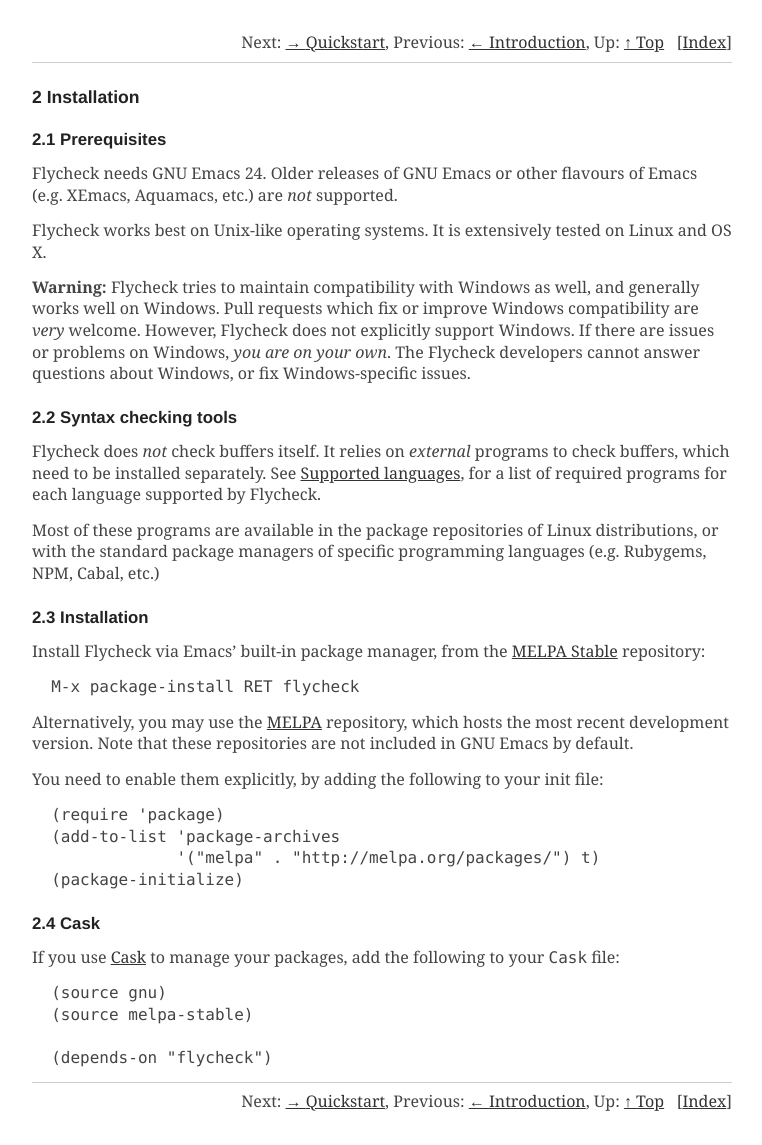
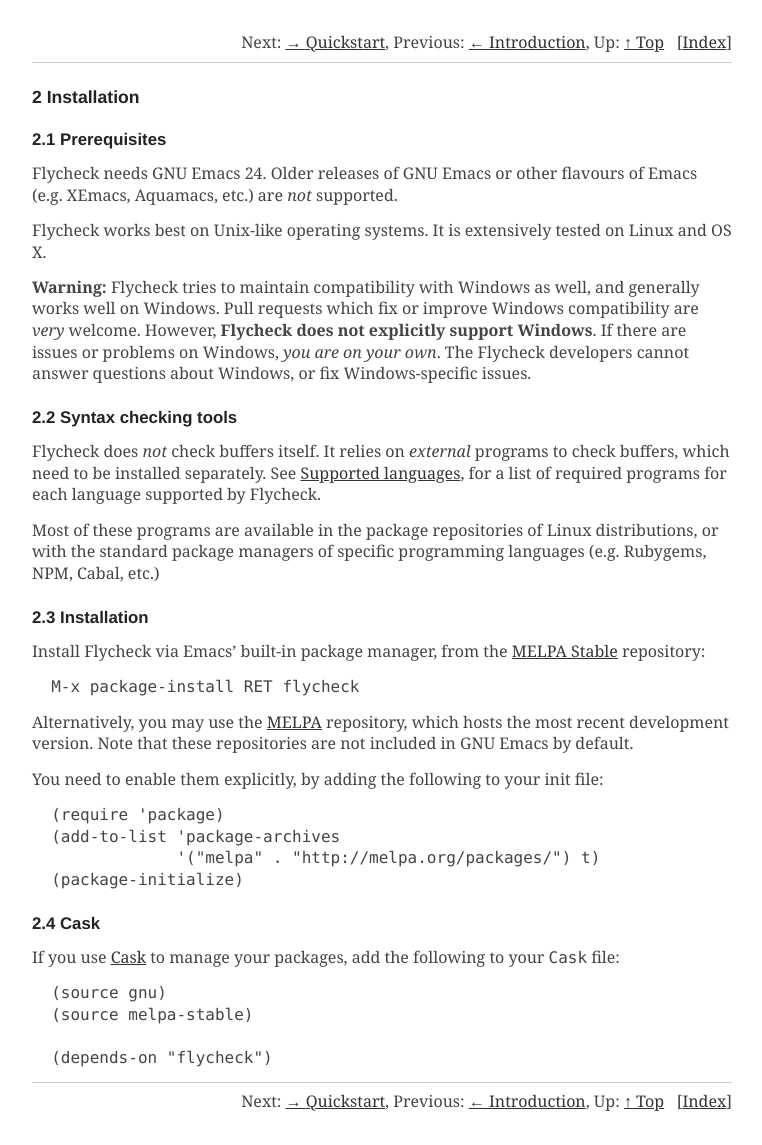
Before and after one commit to cmarqu/flycheck.github.io, a Jekyll site: the page manual/latest/Installation.html, which Jekyll copies as it is, in a window 1280 px wide. Shown: the whole page, without its empty margins (258-1020 px from the left). Built offline with Jekyll 4.4.1, drawn with Linux system fonts in a browser that asks for light colours; some web fonts are replaced.

```diff
--- a/manual/latest/Installation.html
+++ b/manual/latest/Installation.html
@@ -84,8 +84,8 @@ tested on Linux and OS X.
 <a name="windows_002dsupport"></a><p><strong>Warning:</strong> Flycheck tries to maintain
 compatibility with Windows as well, and generally works well on
 Windows. Pull requests which fix or improve Windows compatibility are
-<em>very</em> welcome.  However, Flycheck does not explicitly support
-Windows.  If there are issues or problems on Windows, <em>you are on
+<em>very</em> welcome.  However, <b>Flycheck does not explicitly support
+Windows</b>.  If there are issues or problems on Windows, <em>you are on
 your own</em>.  The Flycheck developers cannot answer questions about
 Windows, or fix Windows-specific issues.
 </p>
```
